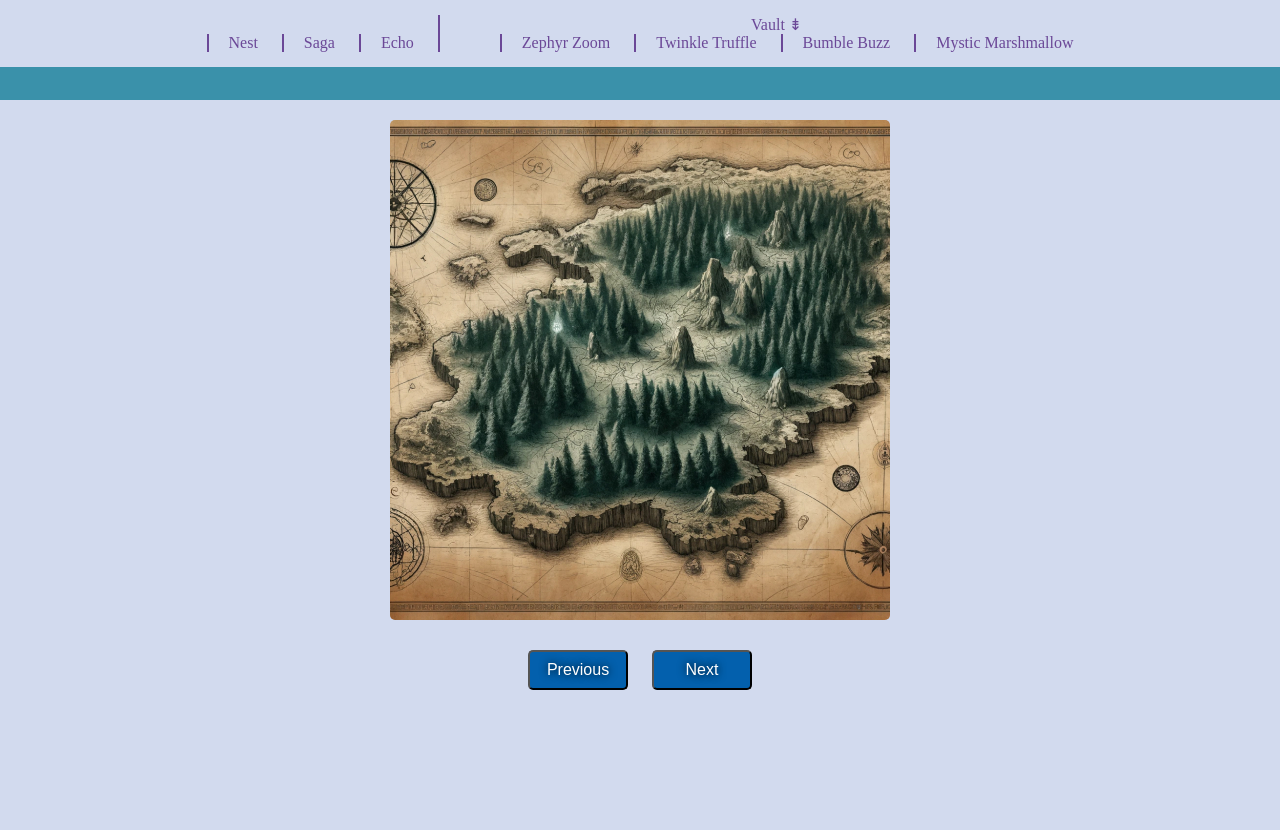
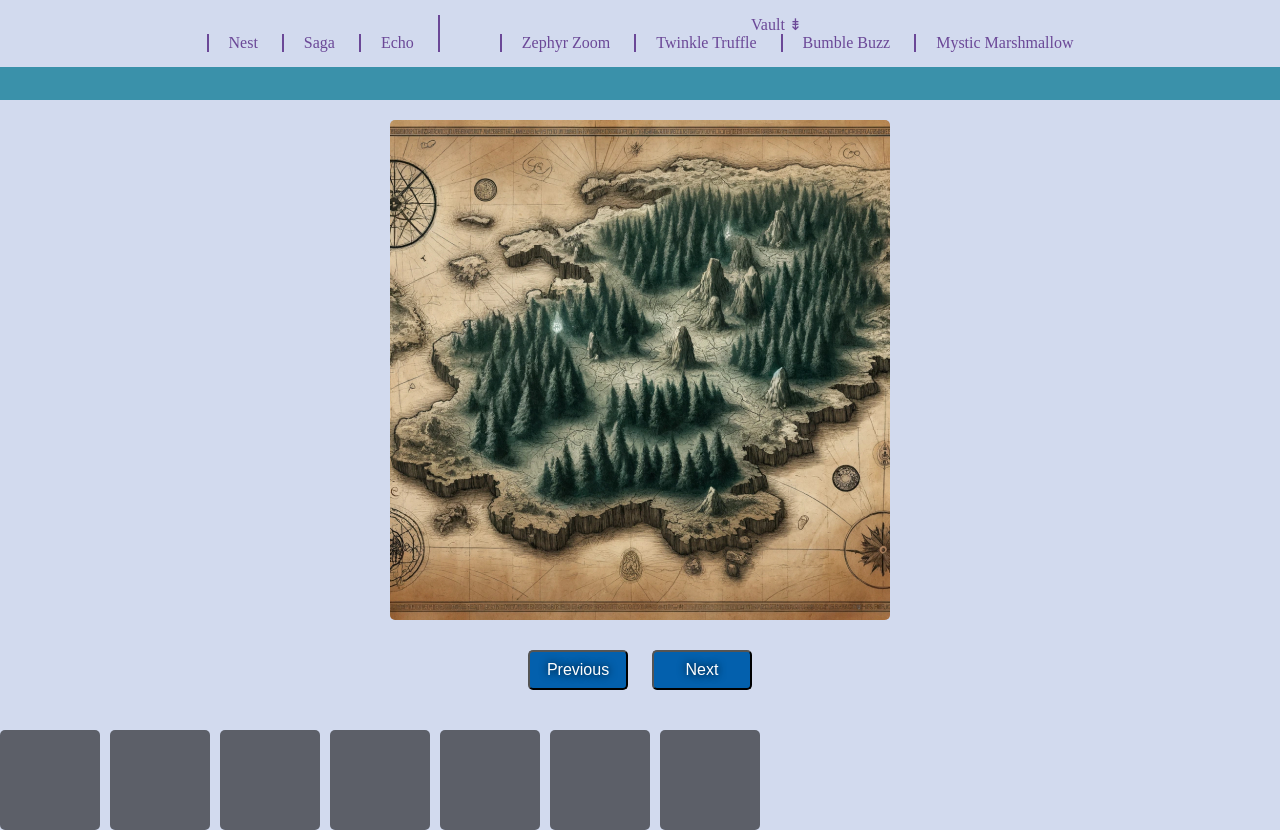
Before and after one commit to AndreasB09/Carousel, a plain HTML site: page index.html in a window 1280 px wide. Before the commit the page ends 800 px from the top, so only its background shows below. Drawn offline with Linux system fonts and the light colour scheme.

Commit message:
mousedrag setup

```diff
--- a/app.js
+++ b/app.js
@@ -23,3 +23,9 @@ function changeSlide(direction) {
 }
 
 //mousedrag
+let mousedragContainer = document.querySelectorAll(".mousedrag-container");
+let itemsContainer = document.querySelector(".items-container");
+
+let pressed = false;
+let startX;
+let x;
--- a/index.html
+++ b/index.html
@@ -37,5 +37,16 @@
             <button id="next">Next</button>
         </div>
     </div>
+    <div class="mousedrag-container">
+        <div class="items-container">
+            <div class="drag-item"></div>
+            <div class="drag-item"></div>
+            <div class="drag-item"></div>
+            <div class="drag-item"></div>
+            <div class="drag-item"></div>
+            <div class="drag-item"></div>
+            <div class="drag-item"></div>
+        </div>
+    </div>
 </body>
 </html>
--- a/style.css
+++ b/style.css
@@ -73,3 +73,27 @@ nav.menu ul li a {
 }
 
 /* need to hide dropdown menu and get all of them into the header */
+
+/* mousedrag carousel */
+.mousedrag-container {
+    width: 100%;
+    height: 100px;
+    position: absolute;
+    overflow: hidden;
+    margin-top: 30px;
+}
+
+.items-container {
+    display: flex;
+    gap: 10px;
+    position: absolute;
+    top: 0;
+    left: 0;
+}
+
+.drag-item {
+    width: 100px;
+    height: 100px;
+    border-radius: 5px;
+    background-color: rgba(0, 0, 0, 0.562);
+}
```
